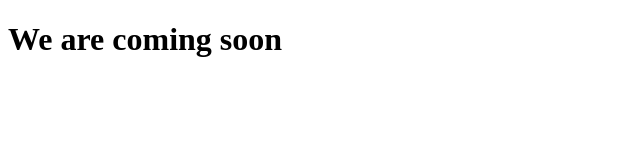
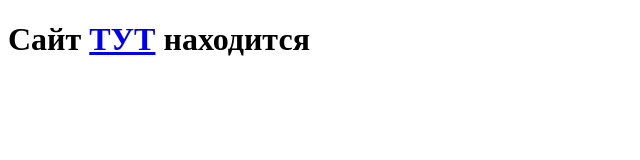
Before and after one commit to boodscode237/coming_soon_salary_prediction, a plain HTML site: page index.html in a window 1280 px wide. Shown: the whole page, without its empty margins (0-640 px from the left). Drawn offline with Linux system fonts and the light colour scheme.

Commit message:
Update index.html

```diff
--- a/index.html
+++ b/index.html
@@ -4,6 +4,6 @@
 <title>coming soon</title>
 </head>
 <body>
-<h1>We are coming soon</h1>
+<h1>Сайт <a href="https://comingsoon07.netlify.app/">ТУТ</a> находится</h1>
 </body>
 </html>
```
